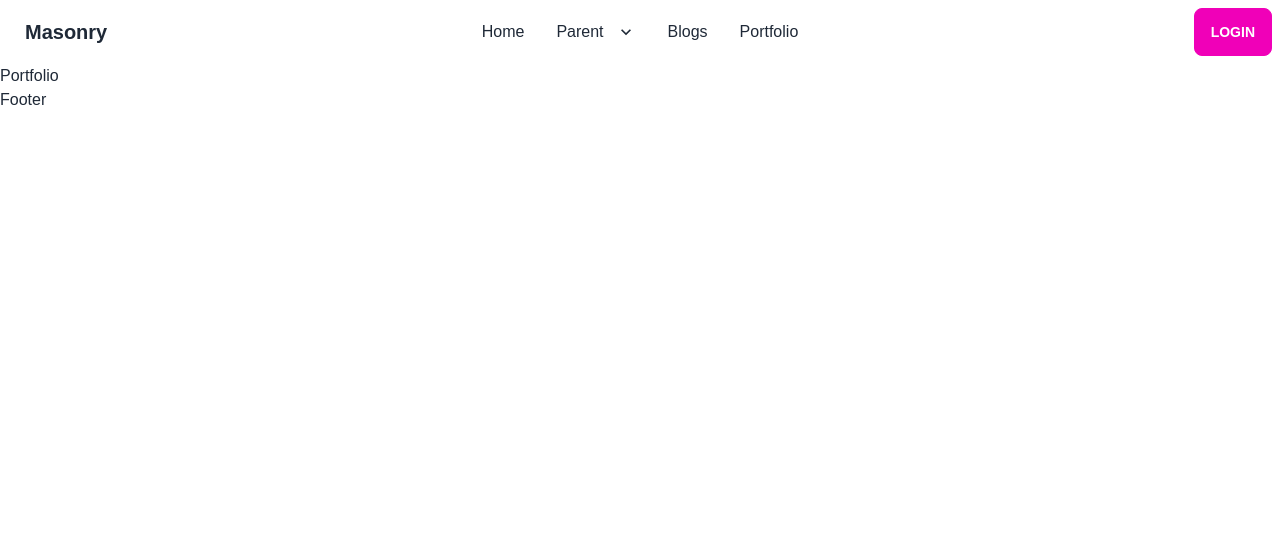
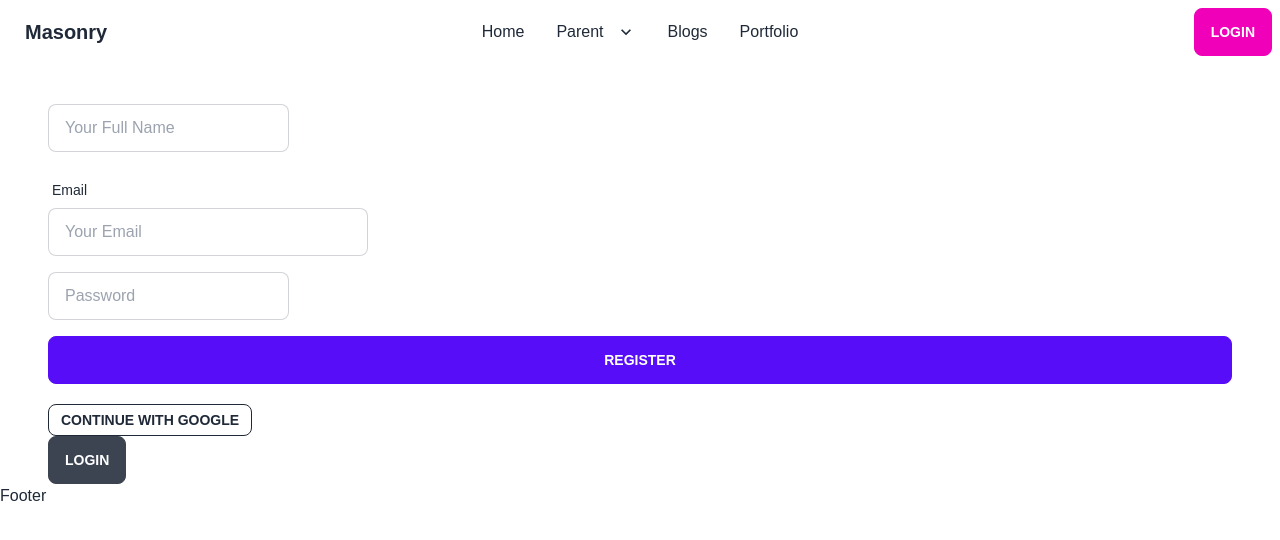
Before and after one commit to razibsaha/masonry_Mern_eCommerce_Clinet, a React (Create React App) app: page /signup in a window 1280 px wide. Shown: the top 540 px of the page. Built offline with nearby package versions, Linux system fonts and the light colour scheme; no server answers.

Commit message:
sign in added

```diff
--- a/package.json
+++ b/package.json
@@ -16,6 +16,7 @@
     "react-router-dom": "^6.3.0",
     "react-scripts": "5.0.1",
     "react-spinners": "^0.12.0",
+    "react-toastify": "^9.0.1",
     "web-vitals": "^2.1.4"
   },
   "scripts": {
--- a/src/App.js
+++ b/src/App.js
@@ -3,6 +3,7 @@ import { Route, Routes } from 'react-router-dom';
 import Blogs from './Components/Blogs/Blogs';
 import Home from './Components/Home/Home';
 import Login from './Components/Login/Login';
+import Signup from './Components/Login/Signup';
 import Portfolio from './Components/Portfolio/Portfolio';
 import ProductDetails from './Components/Product/ProductDetails';
 import Footer from './Components/Shared/Footer';
@@ -19,7 +20,7 @@ function App() {
         <Route path='/portfolio' element={<Portfolio></Portfolio>}></Route>
         <Route path='/product/:id' element={<ProductDetails></ProductDetails>}></Route>
         <Route path='/login' element={<Login></Login>}></Route>
-        <Route path='/signup' element={<Portfolio></Portfolio>}></Route>
+        <Route path='/signup' element={<Signup></Signup>}></Route>
       </Routes>
       <Footer></Footer>
 
--- /dev/null
+++ b/src/Components/Login/GoogleLogin.js
@@ -0,0 +1,44 @@
+import React from 'react';
+import { useAuthState, useSignInWithGoogle } from 'react-firebase-hooks/auth';
+import auth from '../../firebase.init';
+import Loading from '../Shared/Loading';
+
+const GoogleLogin = () => {
+    const [signInWithGoogle] = useSignInWithGoogle(auth);
+    const [user, loading, error] = useAuthState(auth);
+    console.log(user);
+
+    let errorMessage;
+    if (error) {
+      errorMessage = (
+      <p className="text-red-500">Error: {error?.message}</p>
+      );
+    }
+
+
+    if (loading) {
+      return <Loading></Loading>;
+    }
+    if (user) {
+      return (
+        <div>
+            toast.success('User Created');
+          <p>Signed In User: {user.email}</p>
+        </div>
+      );
+    }
+    return (
+        <section>
+        <div>
+        <button
+          className="btn btn-outline btn-sm"
+          onClick={() => signInWithGoogle()}
+        >
+          Continue with Google
+        </button>
+        <p>{errorMessage}</p>
+      </div>
+        </section>
+    );
+};
+export default GoogleLogin;
--- a/src/Components/Login/Login.js
+++ b/src/Components/Login/Login.js
@@ -1,44 +1,118 @@
-import React from "react";
-import { useAuthState, useSignInWithGoogle } from "react-firebase-hooks/auth";
+import React, { useEffect } from "react";
+import { useAuthState, useSignInWithEmailAndPassword} from "react-firebase-hooks/auth";
+import { useForm } from "react-hook-form";
+import { Link, useNavigate } from "react-router-dom";
 import auth from "../../firebase.init";
 import Loading from "../Shared/Loading";
+import GoogleLogin from "./GoogleLogin";
 
 const Login = () => {
-  const [signInWithGoogle] = useSignInWithGoogle(auth);
 
-  const [user, loading, error] = useAuthState(auth);
-  console.log(user);
+    const [
+        signInWithEmailAndPassword,
+        user,
+        loading,
+        error,
+      ] = useSignInWithEmailAndPassword(auth);
 
-  let errorMessage;
+  const navigate = useNavigate();
+
+
+
+  useEffect(() => {
+    if (user) {
+      navigate("/home");
+    }
+  }, [navigate, user]);
+
+  const {
+    register,
+    formState: { errors },
+    handleSubmit,
+  } = useForm();
+
   if (error) {
-    errorMessage = (
-    <p className="text-red-500">Error: {error?.message}</p>
+    return (
+      <div>
+        <p>Error: {error.message}</p>
+      </div>
     );
   }
+  const onSubmit = async (data) => {
 
+    await signInWithEmailAndPassword(data.email, data.password);
+
+    console.log(data);
+  };
 
   if (loading) {
     return <Loading></Loading>;
   }
-  if (user) {
-    return (
-      <div>
-        <p>Signed In User: {user.email}</p>
-      </div>
-    );
-  }
   return (
     <section className="container mx-auto px-12">
       <h1>Login</h1>
+      <form className="py-5 card" onSubmit={handleSubmit(onSubmit)}>
+        <div className="form-control w-full max-w-xs">
+          <label className="label">
+            <span className="label-text">Email</span>
+          </label>
+          <input
+            type="email"
+            placeholder="Your Email"
+            className="input input-bordered w-full max-w-xs"
+            {...register("email", {
+              required: {
+                value: true,
+                message: "Email is Required",
+              }
+            })}
+          />
+          <label className="label">
+            {errors.email?.type === "required" && (
+              <span className="label-text-alt text-red-500">
+                {errors.email.message}
+              </span>
+            )}
+            {errors.email?.type === "pattern" && (
+              <span className="label-text-alt text-red-500">
+                {errors.email.message}
+              </span>
+            )}
+          </label>
+        </div>
+        <div>
+          <input
+            type="password"
+            placeholder="Password"
+            className="input input-bordered"
+            {...register("password", {
+              required: {
+                value: true,
+                message: `Please provide a password between 6 to 30 character`,
+              }
+            })}
+          />
+          <label className="label">
+            {errors.password?.type === "required" && (
+              <span className="label-text-alt text-red-500">
+                {errors.password.message}
+              </span>
+            )}
+            {errors.password?.type === "pattern" && (
+              <span className="label-text-alt text-red-500">
+                {errors.password.message}
+              </span>
+            )}
+          </label>
+        </div>
+        <input className="btn btn-primary" value="Login" type="submit" />
+      </form>
+      <div><Link className="btn btn-secondary" to="/signup">SignUp</Link></div>
+
       <div>
-        <button
-          className="btn btn-outline btn-sm"
-          onClick={() => signInWithGoogle()}
-        >
-          Continue with Google
-        </button>
-        <p>{errorMessage}</p>
+          <GoogleLogin></GoogleLogin>
       </div>
+
     </section>
   );
 };
--- a/src/Components/Login/Signup.js
+++ b/src/Components/Login/Signup.js
@@ -1,11 +1,136 @@
-import React from 'react';
+import { async } from "@firebase/util";
+import React, { useEffect } from "react";
+import {
+  useAuthState,
+  useCreateUserWithEmailAndPassword,
+  useUpdateProfile,
+} from "react-firebase-hooks/auth";
+import { useForm } from "react-hook-form";
+import { Link, useNavigate } from "react-router-dom";
+import { toast } from "react-toastify";
+import auth from "../../firebase.init";
+import Loading from "../Shared/Loading";
+import GoogleLogin from "./GoogleLogin";
 
 const Signup = () => {
-    return (
-        <section>
-        <h1>Signup</h1>
-        <div></div>
-        </section>
-    );
+  const [createUserWithEmailAndPassword, loading] =
+    useCreateUserWithEmailAndPassword(auth);
+
+  const [updateProfile, updating] = useUpdateProfile(auth);
+
+  const navigate = useNavigate();
+  const [user] = useAuthState(auth);
+
+  useEffect(() => {
+    if (user) {
+      navigate("/home");
+    }
+  }, [navigate, user]);
+  const {
+    register,
+    formState: { errors },
+    handleSubmit,
+  } = useForm();
+
+  const onSubmit = async (data) => {
+
+    const name = data?.name;
+
+    await createUserWithEmailAndPassword(data.email, data.password);
+
+    await updateProfile({ displayName: name });
+
+    console.log(data);
+  };
+
+  if (loading) {
+    return <Loading></Loading>;
+  }
+  return (
+    <section className="container mx-auto px-5 gap-5 md:px-12">
+      <form className="py-5 card" onSubmit={handleSubmit(onSubmit)}>
+        <div className="mt-5 mb-5">
+          <input
+            type="text"
+            className="input input-bordered py-5"
+            placeholder="Your Full Name"
+            {...register("name", {
+              required: { value: true, message: "Name is required" },
+              maxLength: 80,
+              pattern: {
+                value: /^[\w'\-,.][^0-9_!¡?÷?¿/\\+=@#$%ˆ&*(){}|~<>;:[\]]{2,}$/,
+                message: `Don't use special characters`,
+              },
+            })}
+          />
+          <br />
+        </div>
+        <div className="form-control w-full max-w-xs">
+          <label className="label">
+            <span className="label-text">Email</span>
+          </label>
+          <input
+            type="email"
+            placeholder="Your Email"
+            className="input input-bordered w-full max-w-xs"
+            {...register("email", {
+              required: {
+                value: true,
+                message: "Email is Required",
+              },
+              pattern: {
+                value: /[a-z0-9]+@[a-z]+\.[a-z]{2,3}/,
+                message: "Provide a valid Email",
+              },
+            })}
+          />
+          <label className="label">
+            {errors.email?.type === "required" && (
+              <span className="label-text-alt text-red-500">
+                {errors.email.message}
+              </span>
+            )}
+            {errors.email?.type === "pattern" && (
+              <span className="label-text-alt text-red-500">
+                {errors.email.message}
+              </span>
+            )}
+          </label>
+        </div>
+        <div>
+          <input
+            type="password"
+            placeholder="Password"
+            className="input input-bordered"
+            {...register("password", {
+              required: {
+                value: true,
+                message: `Please provide a password between 6 to 30 character`,
+              },
+            })}
+          />
+          <label className="label">
+            {errors.password?.type === "required" && (
+              <span className="label-text-alt text-red-500">
+                {errors.password.message}
+              </span>
+            )}
+            {errors.password?.type === "pattern" && (
+              <span className="label-text-alt text-red-500">
+                {errors.password.message}
+              </span>
+            )}
+          </label>
+        </div>
+        <input className="btn btn-primary" value="Register" type="submit" />
+      </form>
+      <GoogleLogin></GoogleLogin>
+      <div>
+        <Link className="btn btn-se" to="/login">
+          Login
+        </Link>
+      </div>
+    </section>
+  );
 };
 export default Signup;
```
Also changed, not shown: 1 other file (tests, documents, lock files or other folders).
